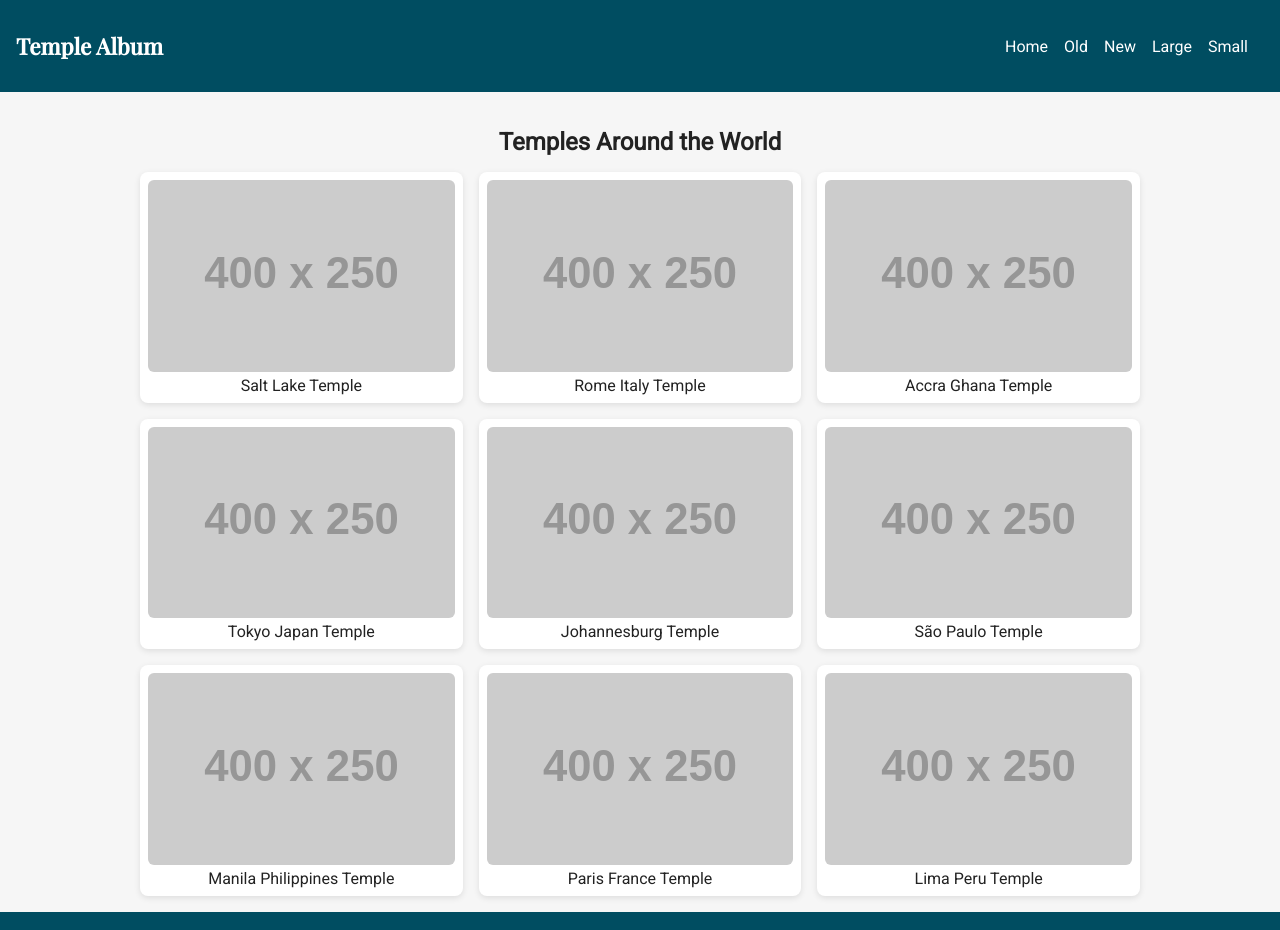
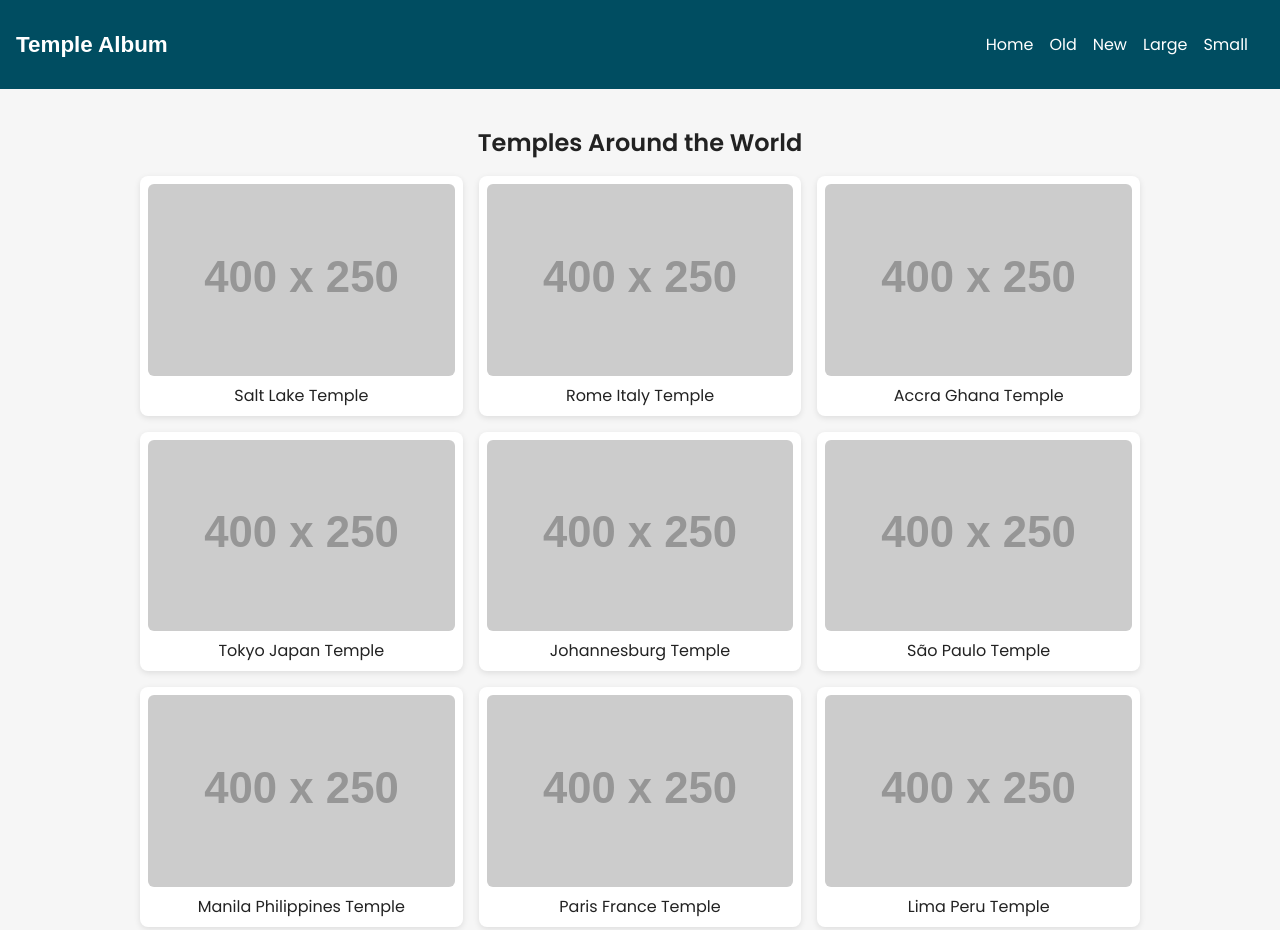
Before and after one commit to J-o-T-s/wdd131, a plain HTML site: page temples.html in a window 1280 px wide. Shown: the top 930 px of the page. Drawn offline with nearby package versions, Linux system fonts and the light colour scheme; placeholder pictures from the web are drawn by us.

Commit message:
Fixed issues and warnings from Audit Tool v2.0

```diff
--- a/styles/temples-large.css
+++ b/styles/temples-large.css
@@ -14,3 +14,9 @@
 .temple-grid {
   grid-template-columns: repeat(auto-fit, minmax(300px, 1fr));
 }
+
+@media (min-width: 640px) {
+  main {
+    grid-template-columns: repeat(auto-fit, minmax(300px, 1fr));
+  }
+}
--- a/styles/temples.css
+++ b/styles/temples.css
@@ -1,6 +1,6 @@
 /* Google Fonts */
 body {
-  font-family: 'Roboto', sans-serif;
+  font-family: 'Poppins', sans-serif;
   margin: 0;
   background: #f6f6f6;
   color: #222;
@@ -17,8 +17,15 @@ header {
 }
 
 h1 {
-  font-family: 'Playfair Display', serif;
+  font-family: 'Arial', serif;
   font-size: 1.4rem;
+}
+
+nav {
+  display: flex;
+  justify-content: center; /* or space-between */
+  align-items: center;
+  gap: 1rem;
 }
 
 #menuButton {
--- a/temples.html
+++ b/temples.html
@@ -3,12 +3,15 @@
     <head>
         <meta charset="UTF-8">
         <meta name="viewport" content="width=device-width, initial-scale=1.0">
-        <meta name="description" content="A simple picture album for temples">
+        <meta name="description" content="A responsive picture album showcasing beautiful temples with captions, designed using modern HTML, CSS, and JavaScript.">
         <meta name='author' content='Joshua Tuks'>
         <title>Temple Album</title>
         <link rel="stylesheet" href="styles/temples.css">
         <link rel="stylesheet" href="styles/temples-large.css" media="(min-width: 700px)">
-        <link href="https://fonts.googleapis.com/css2?family=Playfair+Display:wght@500&family=Roboto&display=swap" rel="stylesheet">
+        <link rel="preconnect" href="https://fonts.googleapis.com">
+        <link rel="preconnect" href="https://fonts.gstatic.com" crossorigin>
+        <link href="https://fonts.googleapis.com/css2?family=Poppins:wght@400;600&display=swap" rel="stylesheet">
+
         <script src="scripts/temples.js" defer></script>
     </head>
     <body>
@@ -16,11 +19,11 @@
             <h1>Temple Album</h1>
             <button id="menuButton" aria-label="Toggle menu">☰</button>
             <nav id="navMenu">
-            <a href="#">Home</a>
-            <a href="#">Old</a>
-            <a href="#">New</a>
-            <a href="#">Large</a>
-            <a href="#">Small</a>
+                <a href="#">Home</a>
+                <a href="#">Old</a>
+                <a href="#">New</a>
+                <a href="#">Large</a>
+                <a href="#">Small</a>
             </nav>
         </header>
 
```
